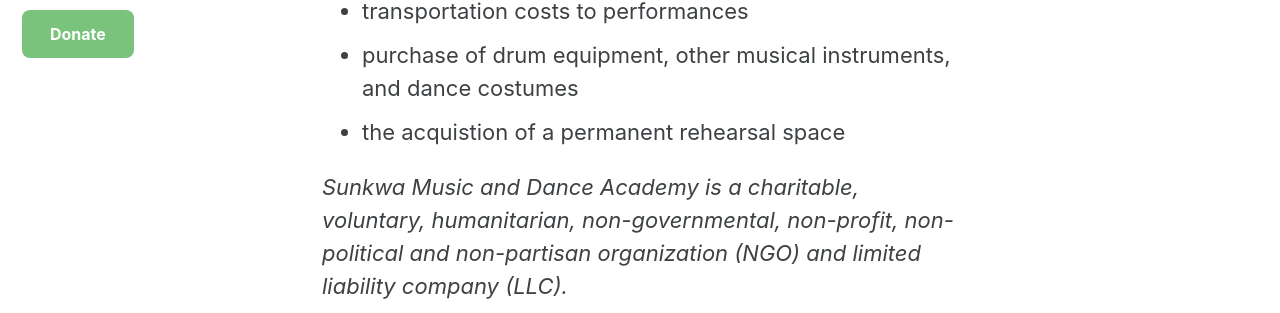
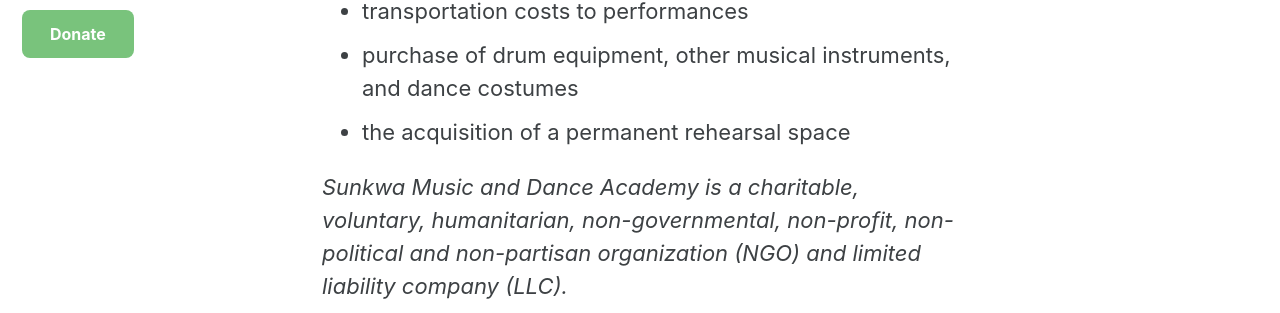
Before and after one commit to blros/sunkwa, a Jekyll site: the page built from _pages/support.md, in a window 1280 px wide and 900 px high, scrolled down 695 px. Shown: the part 264-577 px from the top of the window. Built offline with Jekyll 4.4.1, drawn with Linux system fonts in a browser that asks for light colours; cached includes are drawn as plain includes.

```diff
--- a/_pages/support.md
+++ b/_pages/support.md
@@ -19,7 +19,7 @@ Monetary funds help support:
 * providing snacks for the students
 * transportation costs to performances
 * purchase of drum equipment, other musical instruments, and dance costumes
-* the acquistion of a permanent rehearsal space
+* the acquisition of a permanent rehearsal space
 
 
 _Sunkwa Music and Dance Academy is a charitable, voluntary, humanitarian, non-governmental, non-profit, non-political and non-partisan organization (NGO) and limited liability company (LLC)._
```
